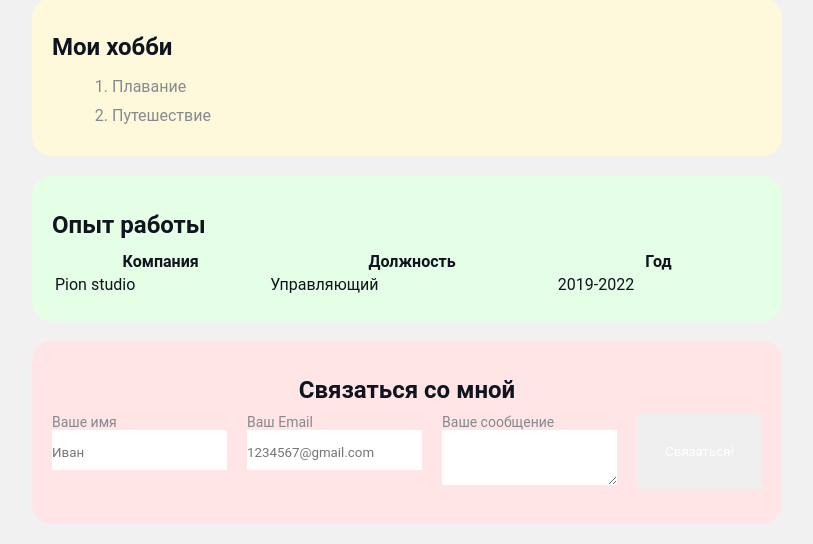
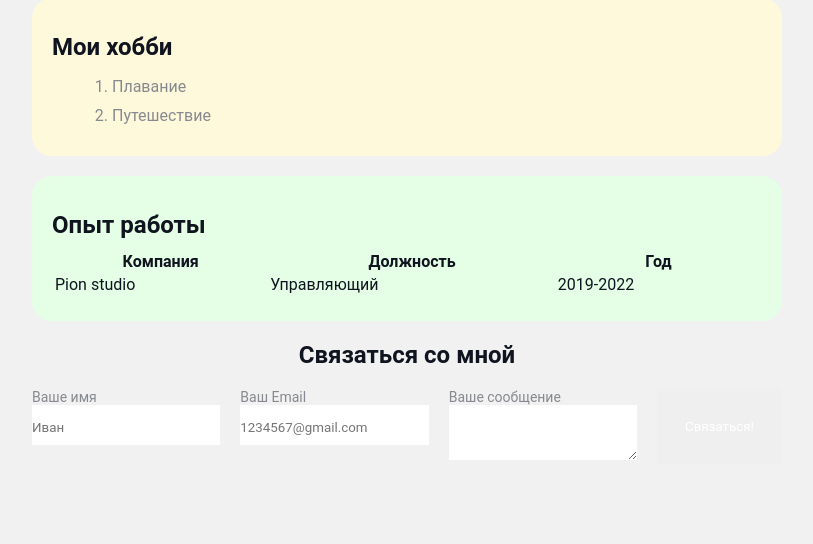
Before and after one commit to kristinapogosyan/css, a plain HTML site: page index.html in a window 1280 px wide. Shown: the part 267-811 px from the top of the page, without its empty margins (233-1046 px from the left). Drawn offline with Linux system fonts and the light colour scheme.

Commit message:
Update index.html

```diff
--- a/index.html
+++ b/index.html
@@ -45,8 +45,8 @@
                      <td>2019-2022</td>
                  </tr>
              </table>
-          </div>
-            <div class="card bg-red">
+         </div>
+
              <div class="contact">
                  <h2>Связаться со мной</h2>
                   <form action="/" >
```
